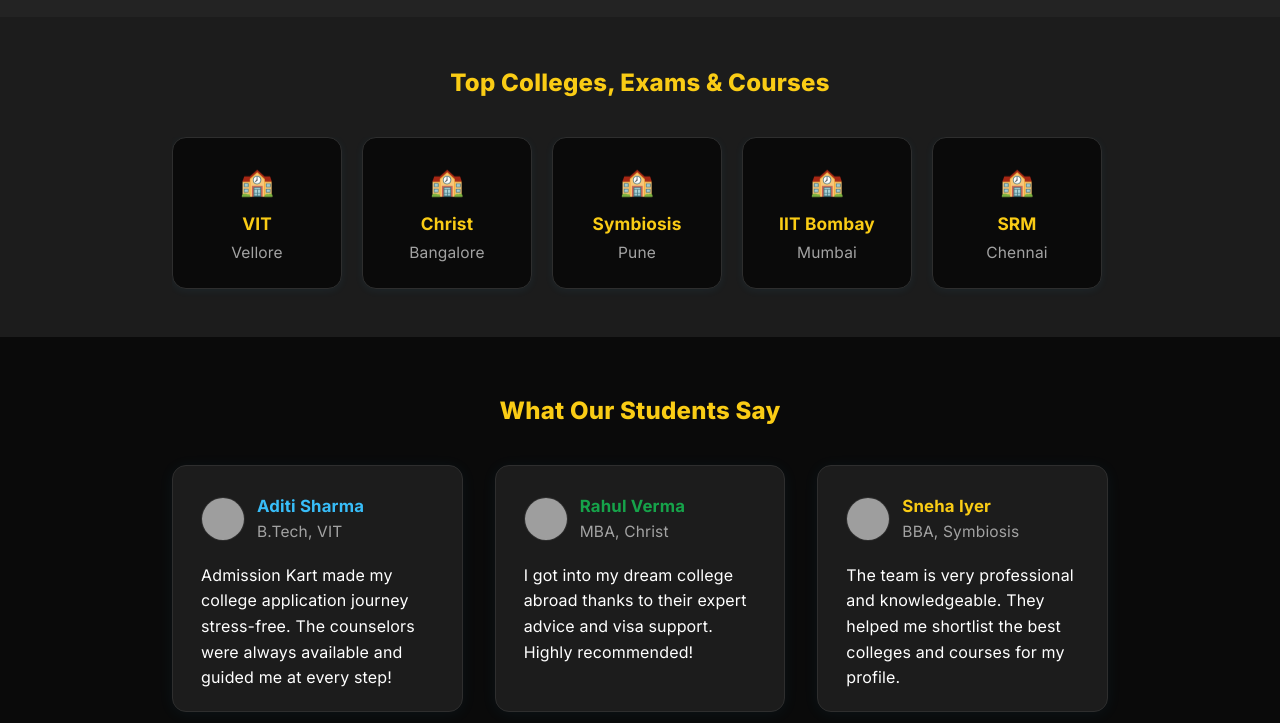
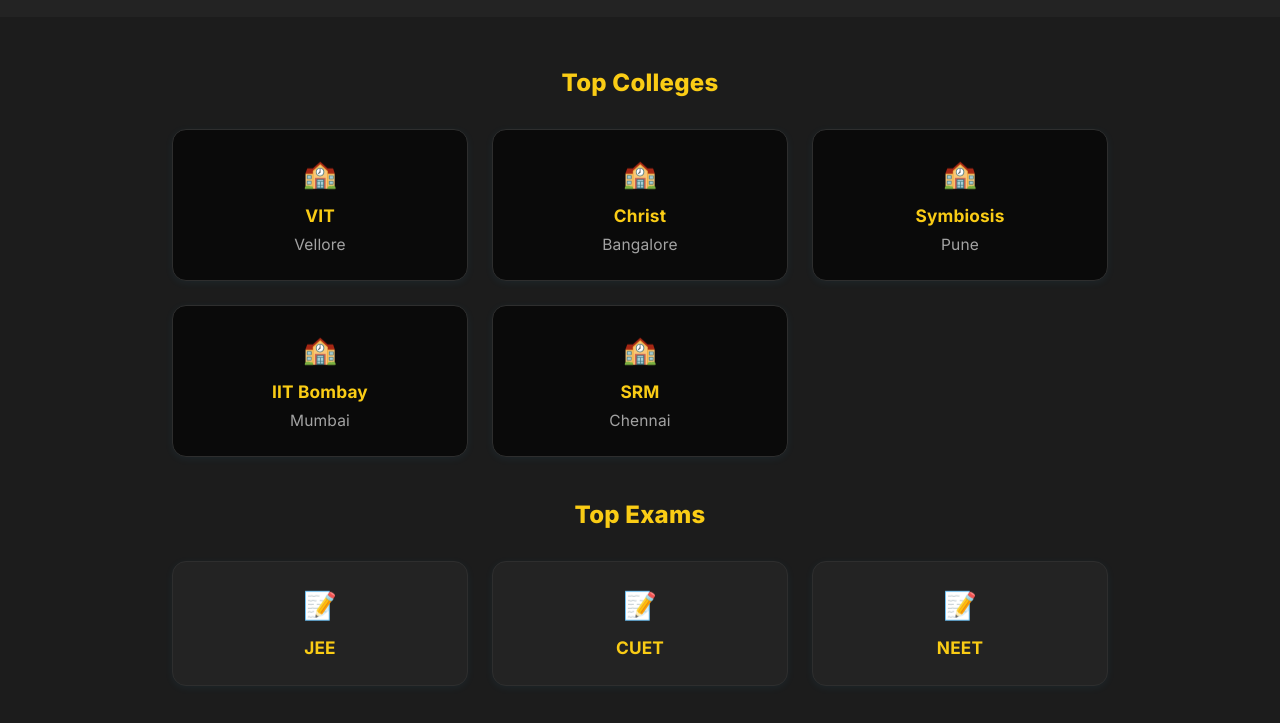
Before and after one commit to grimwebdeveloper/Admission-Kart, a website built with Vite: page index.html in a window 1280 px wide. Shown: the part 3030-3753 px from the top of the page. Built offline with nearby package versions, Linux system fonts and the light colour scheme; grey boxes are pictures that could not be loaded.

Commit message:
colleges/exams/courses alag alag

```diff
--- a/index.html
+++ b/index.html
@@ -477,60 +477,66 @@
     </script>
   </section>
 
-  <!-- TOP COLLEGES / EXAMS / COURSES SHOWCASE (Premium, Dark, Professional) -->
+  <!-- TOP COLLEGES / EXAMS / COURSES SHOWCASE (Split Sections, 3 Cards per Row) -->
   <section id="showcase" class="bg-akcard pt-12 pb-10 font-inter">
     <div class="max-w-[1000px] mx-auto px-8">
-      <h2 class="text-[1.5rem] font-extrabold text-akprimary text-center mb-9 tracking-[.01em]">Top Colleges, Exams &amp; Courses</h2>
-      <div class="flex overflow-x-auto gap-5 pb-2 scroll-snap-x scroll-snap-mandatory">
-        <!-- Colleges -->
-        <div class="min-w-[170px] flex-none bg-akbg rounded-ak p-6 text-center shadow-ak5 scroll-snap-start border border-akborder transition-transform duration-150 hover:scale-105 hover:shadow-ak4 flex flex-col items-center gap-1">
+      <!-- Top Colleges -->
+      <h2 class="text-[1.5rem] font-extrabold text-akprimary text-center mb-7 tracking-[.01em]">Top Colleges</h2>
+      <div class="grid grid-cols-1 sm:grid-cols-2 md:grid-cols-3 gap-6 mb-10">
+        <div class="bg-akbg rounded-ak p-6 text-center shadow-ak5 border border-akborder transition-transform duration-150 hover:scale-105 hover:shadow-ak4 flex flex-col items-center gap-1">
           <div class="text-[1.7rem] mb-1">🏫</div>
           <div class="font-bold text-akprimary text-[1.08rem]">VIT</div>
           <div class="text-[0.97rem] text-akmuted">Vellore</div>
         </div>
-        <div class="min-w-[170px] flex-none bg-akbg rounded-ak p-6 text-center shadow-ak5 scroll-snap-start border border-akborder transition-transform duration-150 hover:scale-105 hover:shadow-ak4 flex flex-col items-center gap-1">
+        <div class="bg-akbg rounded-ak p-6 text-center shadow-ak5 border border-akborder transition-transform duration-150 hover:scale-105 hover:shadow-ak4 flex flex-col items-center gap-1">
           <div class="text-[1.7rem] mb-1">🏫</div>
           <div class="font-bold text-akprimary text-[1.08rem]">Christ</div>
           <div class="text-[0.97rem] text-akmuted">Bangalore</div>
         </div>
-        <div class="min-w-[170px] flex-none bg-akbg rounded-ak p-6 text-center shadow-ak5 scroll-snap-start border border-akborder transition-transform duration-150 hover:scale-105 hover:shadow-ak4 flex flex-col items-center gap-1">
+        <div class="bg-akbg rounded-ak p-6 text-center shadow-ak5 border border-akborder transition-transform duration-150 hover:scale-105 hover:shadow-ak4 flex flex-col items-center gap-1">
           <div class="text-[1.7rem] mb-1">🏫</div>
           <div class="font-bold text-akprimary text-[1.08rem]">Symbiosis</div>
           <div class="text-[0.97rem] text-akmuted">Pune</div>
         </div>
-        <div class="min-w-[170px] flex-none bg-akbg rounded-ak p-6 text-center shadow-ak5 scroll-snap-start border border-akborder transition-transform duration-150 hover:scale-105 hover:shadow-ak4 flex flex-col items-center gap-1">
+        <div class="bg-akbg rounded-ak p-6 text-center shadow-ak5 border border-akborder transition-transform duration-150 hover:scale-105 hover:shadow-ak4 flex flex-col items-center gap-1">
           <div class="text-[1.7rem] mb-1">🏫</div>
           <div class="font-bold text-akprimary text-[1.08rem]">IIT Bombay</div>
           <div class="text-[0.97rem] text-akmuted">Mumbai</div>
         </div>
-        <div class="min-w-[170px] flex-none bg-akbg rounded-ak p-6 text-center shadow-ak5 scroll-snap-start border border-akborder transition-transform duration-150 hover:scale-105 hover:shadow-ak4 flex flex-col items-center gap-1">
+        <div class="bg-akbg rounded-ak p-6 text-center shadow-ak5 border border-akborder transition-transform duration-150 hover:scale-105 hover:shadow-ak4 flex flex-col items-center gap-1">
           <div class="text-[1.7rem] mb-1">🏫</div>
           <div class="font-bold text-akprimary text-[1.08rem]">SRM</div>
           <div class="text-[0.97rem] text-akmuted">Chennai</div>
         </div>
-        <!-- Exams -->
-        <div class="min-w-[170px] flex-none bg-akcard2 rounded-ak p-6 text-center shadow-ak5 scroll-snap-start border border-akborder transition-transform duration-150 hover:scale-105 hover:shadow-ak4 flex flex-col items-center gap-1">
+      </div>
+      <!-- Top Exams -->
+      <h2 class="text-[1.5rem] font-extrabold text-akprimary text-center mb-7 tracking-[.01em]">Top Exams</h2>
+      <div class="grid grid-cols-1 sm:grid-cols-2 md:grid-cols-3 gap-6 mb-10">
+        <div class="bg-akcard2 rounded-ak p-6 text-center shadow-ak5 border border-akborder transition-transform duration-150 hover:scale-105 hover:shadow-ak4 flex flex-col items-center gap-1">
           <div class="text-[1.7rem] mb-1">📝</div>
           <div class="font-bold text-akprimary text-[1.08rem]">JEE</div>
         </div>
-        <div class="min-w-[170px] flex-none bg-akcard2 rounded-ak p-6 text-center shadow-ak5 scroll-snap-start border border-akborder transition-transform duration-150 hover:scale-105 hover:shadow-ak4 flex flex-col items-center gap-1">
+        <div class="bg-akcard2 rounded-ak p-6 text-center shadow-ak5 border border-akborder transition-transform duration-150 hover:scale-105 hover:shadow-ak4 flex flex-col items-center gap-1">
           <div class="text-[1.7rem] mb-1">📝</div>
           <div class="font-bold text-akprimary text-[1.08rem]">CUET</div>
         </div>
-        <div class="min-w-[170px] flex-none bg-akcard2 rounded-ak p-6 text-center shadow-ak5 scroll-snap-start border border-akborder transition-transform duration-150 hover:scale-105 hover:shadow-ak4 flex flex-col items-center gap-1">
+        <div class="bg-akcard2 rounded-ak p-6 text-center shadow-ak5 border border-akborder transition-transform duration-150 hover:scale-105 hover:shadow-ak4 flex flex-col items-center gap-1">
           <div class="text-[1.7rem] mb-1">📝</div>
           <div class="font-bold text-akprimary text-[1.08rem]">NEET</div>
         </div>
-        <!-- Courses -->
-        <div class="min-w-[170px] flex-none bg-akcard2 rounded-ak p-6 text-center shadow-ak5 scroll-snap-start border border-akborder transition-transform duration-150 hover:scale-105 hover:shadow-ak4 flex flex-col items-center gap-1">
+      </div>
+      <!-- Top Courses -->
+      <h2 class="text-[1.5rem] font-extrabold text-akprimary text-center mb-7 tracking-[.01em]">Top Courses</h2>
+      <div class="grid grid-cols-1 sm:grid-cols-2 md:grid-cols-3 gap-6">
+        <div class="bg-akcard2 rounded-ak p-6 text-center shadow-ak5 border border-akborder transition-transform duration-150 hover:scale-105 hover:shadow-ak4 flex flex-col items-center gap-1">
           <div class="text-[1.7rem] mb-1">🎓</div>
           <div class="font-bold text-akaccent2 text-[1.08rem]">BBA</div>
         </div>
-        <div class="min-w-[170px] flex-none bg-akcard2 rounded-ak p-6 text-center shadow-ak5 scroll-snap-start border border-akborder transition-transform duration-150 hover:scale-105 hover:shadow-ak4 flex flex-col items-center gap-1">
+        <div class="bg-akcard2 rounded-ak p-6 text-center shadow-ak5 border border-akborder transition-transform duration-150 hover:scale-105 hover:shadow-ak4 flex flex-col items-center gap-1">
           <div class="text-[1.7rem] mb-1">🎓</div>
           <div class="font-bold text-akaccent2 text-[1.08rem]">MBA</div>
         </div>
-        <div class="min-w-[170px] flex-none bg-akcard2 rounded-ak p-6 text-center shadow-ak5 scroll-snap-start border border-akborder transition-transform duration-150 hover:scale-105 hover:shadow-ak4 flex flex-col items-center gap-1">
+        <div class="bg-akcard2 rounded-ak p-6 text-center shadow-ak5 border border-akborder transition-transform duration-150 hover:scale-105 hover:shadow-ak4 flex flex-col items-center gap-1">
           <div class="text-[1.7rem] mb-1">🎓</div>
           <div class="font-bold text-akaccent2 text-[1.08rem]">B.Tech</div>
         </div>
```
